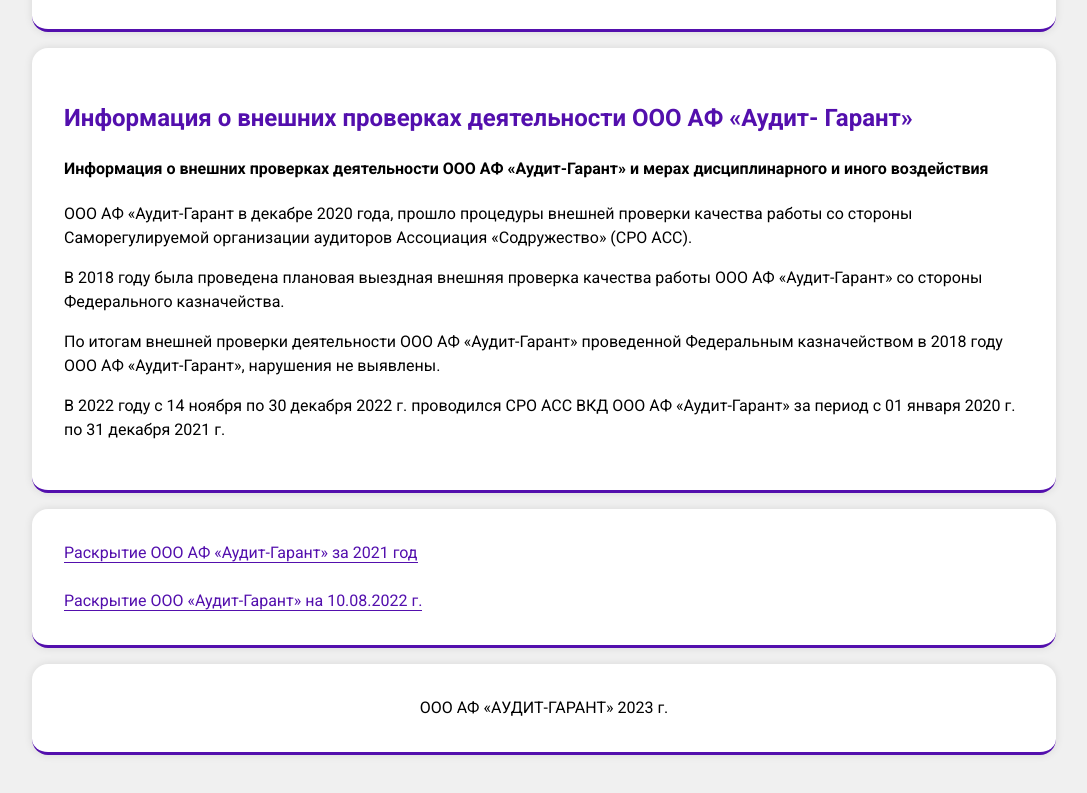
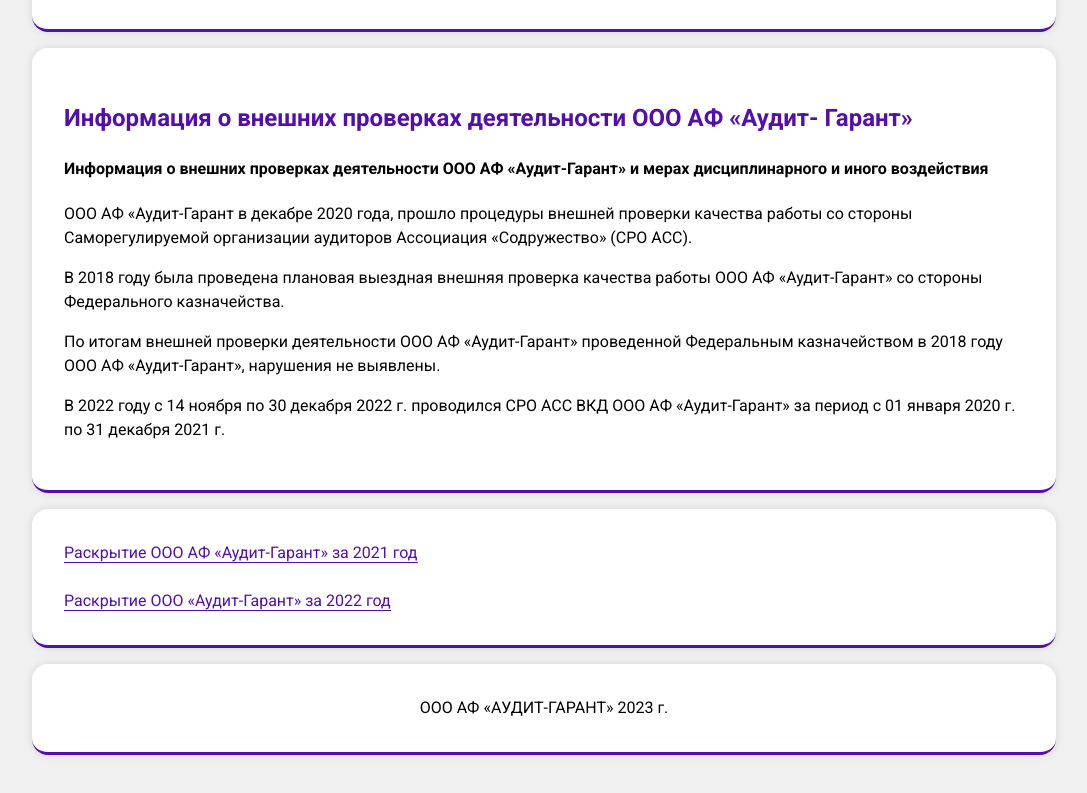
Before and after one commit to StaroKep/ooo-audit-garant.ru, a website: page index.html in a window 1280 px wide. Shown: the part 4851-5644 px from the top of the page, without its empty margins (96-1183 px from the left). Drawn offline with Linux system fonts and the light colour scheme.

Commit message:
Исправил дату в документе за 2022 год

```diff
--- a/index.html
+++ b/index.html
@@ -406,7 +406,7 @@
           <br />
           <br />
           <a href="./assets/pdf/svedeniya-za-2022-god.pdf"
-            >Раскрытие ООО «Аудит-Гарант» на 10.08.2022 г.</a
+            >Раскрытие ООО «Аудит-Гарант» за 2022 год</a
           >
         </div>
       </div>
```
